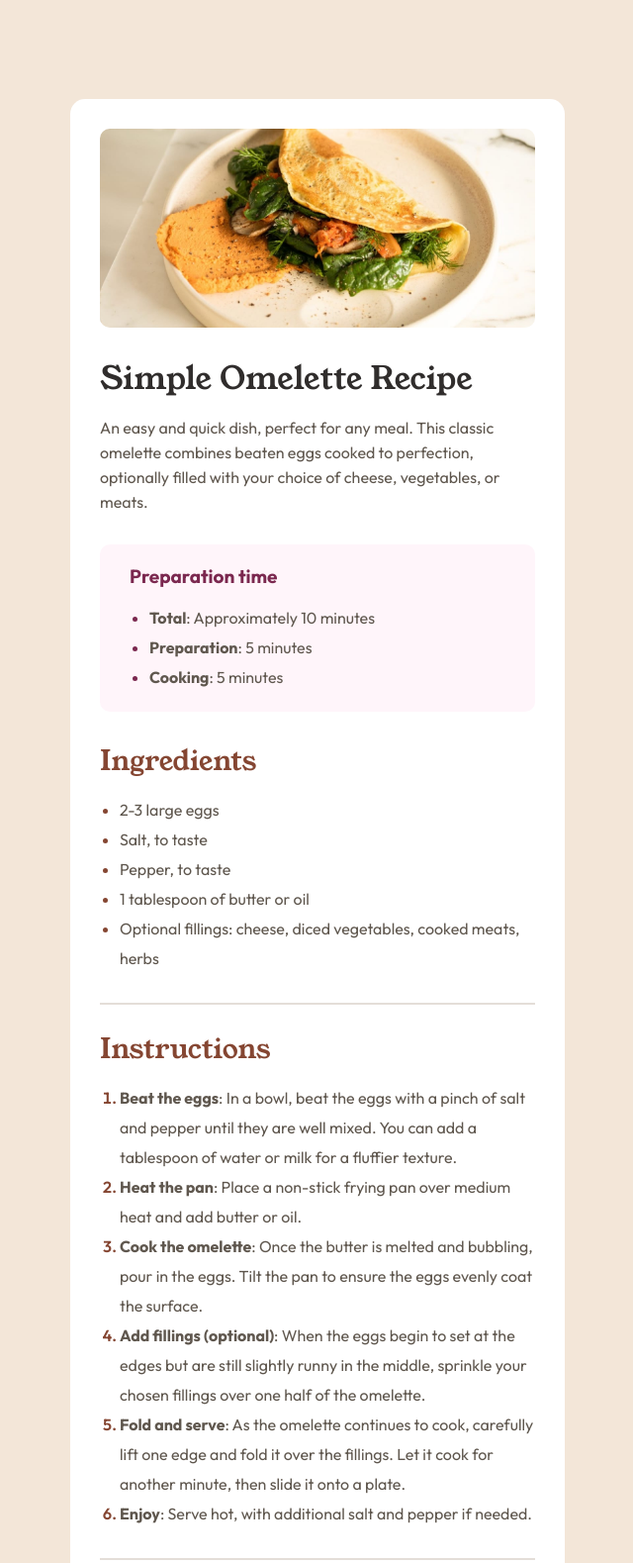
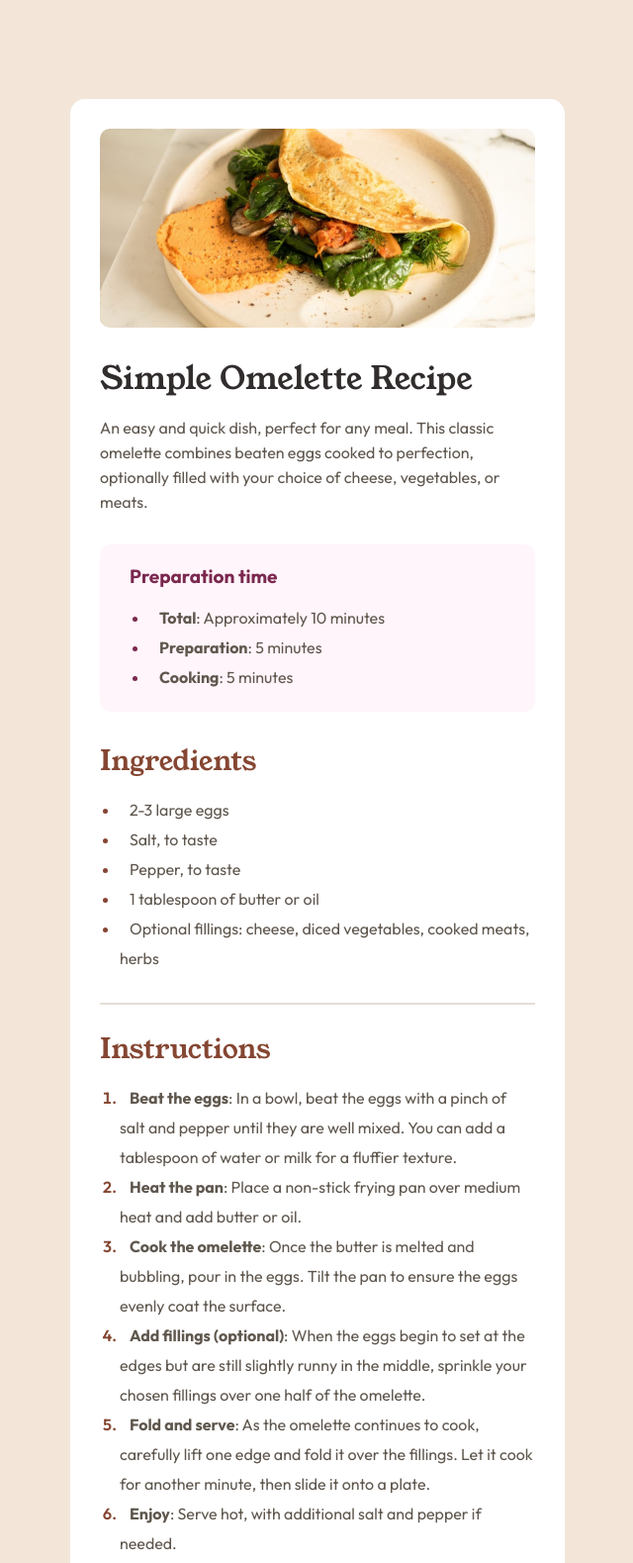
Before and after one commit to Agbortoko/fem-recipe-page, a plain HTML site: page index.html in a window 1280 px wide. Shown: the top 1579 px of the page at 99% size, without its empty margins (319-959 px from the left). Drawn offline with Linux system fonts and the light colour scheme.

Commit message:
Added text indentation to list items

```diff
--- a/assets/styles/main.css
+++ b/assets/styles/main.css
@@ -108,10 +108,10 @@ p {
     margin-bottom: 15px;
 }
 
-
 .recipe-prep ul li {
     margin-left: 20px;
     line-height: 30px;
+    text-indent: 10px;
 }
 
 .recipe-prep ul li::marker {
@@ -124,9 +124,11 @@ p {
     margin-bottom: 15px;
 }
 
+
 .recipe-ingredients ul li {
     line-height: 30px;
     margin-left: 20px;
+    text-indent: 10px;
 }
 
 .recipe-ingredients ul li::marker {
@@ -145,6 +147,7 @@ p {
 .recipe-instructions ol li {
     line-height: 30px;
     margin-left: 20px;
+    text-indent: 10px;
 }
 
 .recipe-instructions ol li::marker {
```
